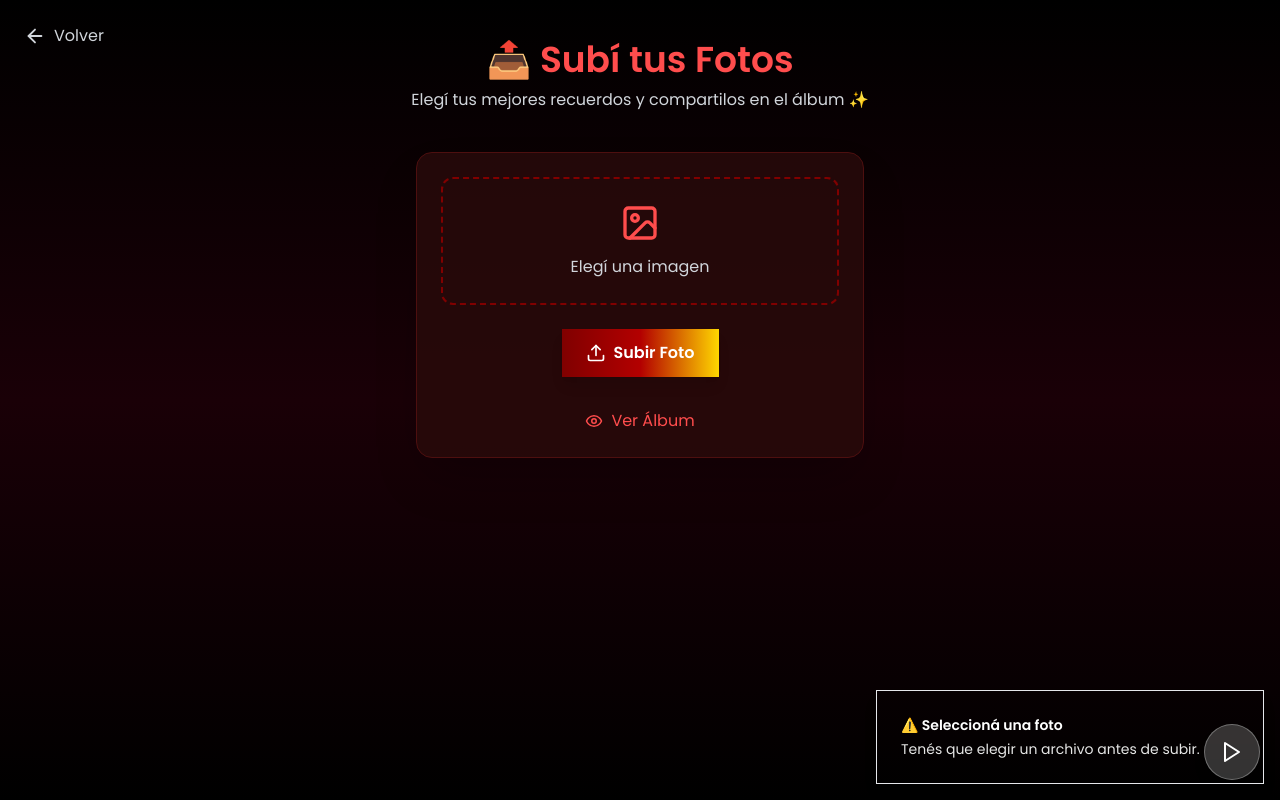
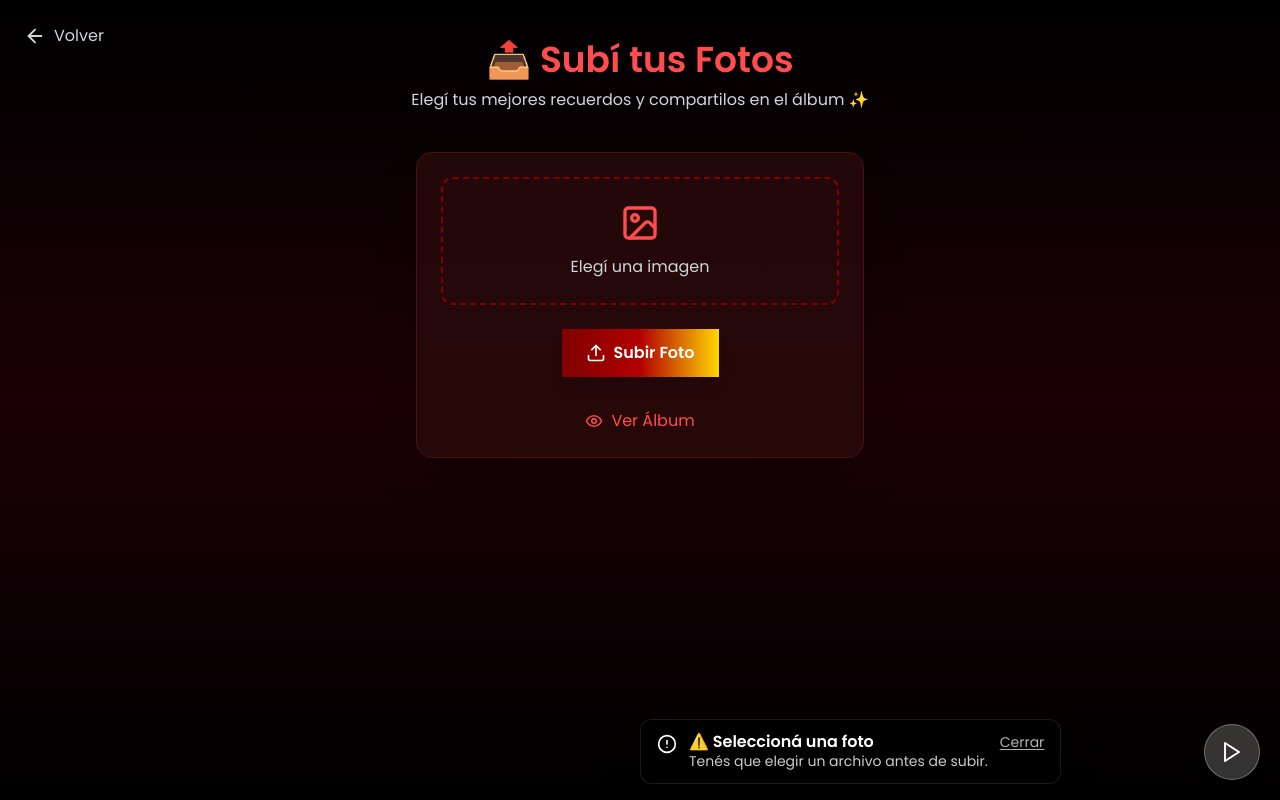
Before and after one commit to SantiagoLuro/modelo-fiestas, a React (Vite) app: page /album in a window 1280 px wide. Both pictures are taken after a click on the button "Subir Foto". Built offline with nearby package versions, Linux system fonts and the light colour scheme.

Commit message:
update: cambios en el portfolio

```diff
--- a/src/pages/AlbumPage.jsx
+++ b/src/pages/AlbumPage.jsx
@@ -1,36 +1,89 @@
-import React, { useState } from "react";
+import React, { useState, useEffect } from "react";
 import { useAlbum } from "@/context/AlbumContext";
-import { toast } from "@/components/ui/use-toast";
-import { Upload, Image as ImageIcon, Eye, ArrowLeft } from "lucide-react";
+import { Upload, Image as ImageIcon, Eye, ArrowLeft, CheckCircle2, AlertCircle } from "lucide-react";
 import { Link, useNavigate } from "react-router-dom";
 import { supabase } from "@/lib/supabaseClient";
-import { motion } from "framer-motion";
+import { motion, AnimatePresence } from "framer-motion";
+
+const Snack = ({ open, kind = "success", title, desc, onClose }) => {
+  // Colores con alto contraste para cualquier fondo
+  const base =
+    "pointer-events-auto max-w-[520px] w-[calc(100%-2rem)] md:w-auto rounded-xl shadow-2xl border px-4 py-3 flex items-start gap-3";
+  const styles =
+    kind === "success"
+      ? "bg-white text-black border-black/10"
+      : "bg-black text-white border-white/10";
+
+  return (
+    <AnimatePresence>
+      {open && (
+        <motion.div
+          initial={{ y: 40, opacity: 0 }}
+          animate={{ y: 0, opacity: 1 }}
+          exit={{ y: 40, opacity: 0 }}
+          transition={{ duration: 0.25 }}
+          className="fixed left-1/2 -translate-x-1/2 z-[80]"
+          style={{
+            bottom: "calc(16px + env(safe-area-inset-bottom))",
+          }}
+          role="status"
+          aria-live="polite"
+        >
+          <div className={base + " " + styles}>
+            <div className="mt-0.5">
+              {kind === "success" ? (
+                <CheckCircle2 className="w-5 h-5" aria-hidden="true" />
+              ) : (
+                <AlertCircle className="w-5 h-5" aria-hidden="true" />
+              )}
+            </div>
+            <div className="min-w-0">
+              <p className="font-semibold leading-tight">{title}</p>
+              {desc ? (
+                <p className="text-sm opacity-80 leading-snug break-words">{desc}</p>
+              ) : null}
+            </div>
+            <button
+              onClick={onClose}
+              className="ml-auto text-sm opacity-70 hover:opacity-100 underline underline-offset-2"
+            >
+              Cerrar
+            </button>
+          </div>
+        </motion.div>
+      )}
+    </AnimatePresence>
+  );
+};
 
 const AlbumPage = () => {
   const { addPhoto } = useAlbum();
   const [file, setFile] = useState(null);
   const [preview, setPreview] = useState(null);
+  const [snack, setSnack] = useState({ open: false, kind: "success", title: "", desc: "" });
   const navigate = useNavigate();
+
+  // Auto-cierre del snackbar
+  useEffect(() => {
+    if (!snack.open) return;
+    const t = setTimeout(() => setSnack((s) => ({ ...s, open: false })), 3000);
+    return () => clearTimeout(t);
+  }, [snack.open]);
+
+  const showSnack = (kind, title, desc = "") =>
+    setSnack({ open: true, kind, title, desc });
 
   // Manejar selección de archivo
   const handleFileChange = (e) => {
     const selectedFile = e.target.files[0];
-    setFile(selectedFile);
-
-    if (selectedFile) {
-      setPreview(URL.createObjectURL(selectedFile));
-    } else {
-      setPreview(null);
-    }
+    setFile(selectedFile || null);
+    setPreview(selectedFile ? URL.createObjectURL(selectedFile) : null);
   };
 
   // Subir a Supabase
   const handleUpload = async () => {
     if (!file) {
-      toast({
-        title: "⚠️ Seleccioná una foto",
-        description: "Tenés que elegir un archivo antes de subir.",
-      });
+      showSnack("error", "⚠️ Seleccioná una foto", "Tenés que elegir un archivo antes de subir.");
       return;
     }
 
@@ -47,25 +100,19 @@ const AlbumPage = () => {
 
       addPhoto(publicUrlData.publicUrl);
 
-      toast({
-        title: "✅ Foto subida con éxito",
-        description: "Ya está guardada en el álbum.",
-      });
+      showSnack("success", "✅ Foto subida con éxito", "Ya está guardada en el álbum.");
 
       setFile(null);
       setPreview(null);
     } catch (err) {
-      toast({
-        title: "❌ Error al subir",
-        description: err.message,
-      });
+      showSnack("error", "❌ Error al subir", err.message || "Probá de nuevo en un momento.");
     }
   };
 
   return (
     <motion.div
       className="min-h-screen bg-gradient-to-b from-black via-[#1a0007] to-black text-white px-6 py-10 relative"
-      initial={{ opacity: 0, y: 50 }} // animación de entrada
+      initial={{ opacity: 0, y: 50 }}
       animate={{ opacity: 1, y: 0 }}
       exit={{ opacity: 0, y: -50 }}
       transition={{ duration: 0.6, ease: "easeOut" }}
@@ -82,12 +129,8 @@ const AlbumPage = () => {
 
       {/* Header */}
       <div className="flex flex-col items-center mb-10">
-        <h1 className="text-3xl md:text-4xl font-bold text-[#ff4d4d] mb-2">
-          📤 Subí tus Fotos
-        </h1>
-        <p className="text-gray-300">
-          Elegí tus mejores recuerdos y compartilos en el álbum ✨
-        </p>
+        <h1 className="text-3xl md:text-4xl font-bold text-[#ff4d4d] mb-2">📤 Subí tus Fotos</h1>
+        <p className="text-gray-300">Elegí tus mejores recuerdos y compartilos en el álbum ✨</p>
       </div>
 
       {/* Formulario */}
@@ -100,15 +143,8 @@ const AlbumPage = () => {
         {/* Input */}
         <label className="flex flex-col items-center justify-center w-full border-2 border-dashed border-[#800000] hover:border-[#ff3333] rounded-xl p-6 cursor-pointer transition">
           <ImageIcon size={40} className="mb-3 text-[#ff4d4d]" />
-          <span className="text-gray-300">
-            {file ? file.name : "Elegí una imagen"}
-          </span>
-          <input
-            type="file"
-            accept="image/*"
-            onChange={handleFileChange}
-            className="hidden"
-          />
+          <span className="text-gray-300">{file ? file.name : "Elegí una imagen"}</span>
+          <input type="file" accept="image/*" onChange={handleFileChange} className="hidden" />
         </label>
 
         {/* Preview */}
@@ -145,6 +181,15 @@ const AlbumPage = () => {
           <Eye size={18} /> Ver Álbum
         </Link>
       </motion.div>
+
+      {/* Snackbar flotante accesible y responsivo */}
+      <Snack
+        open={snack.open}
+        kind={snack.kind}
+        title={snack.title}
+        desc={snack.desc}
+        onClose={() => setSnack((s) => ({ ...s, open: false }))}
+      />
     </motion.div>
   );
 };
```
